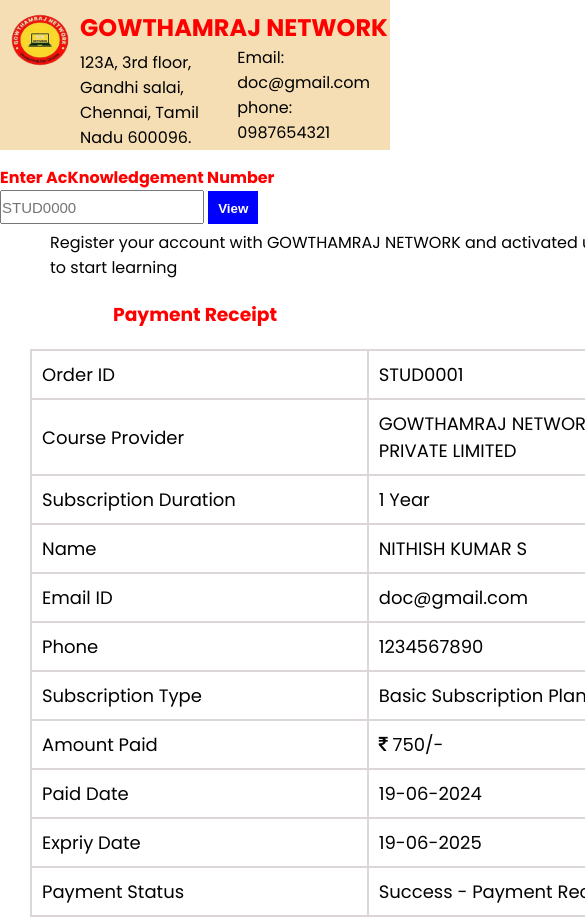
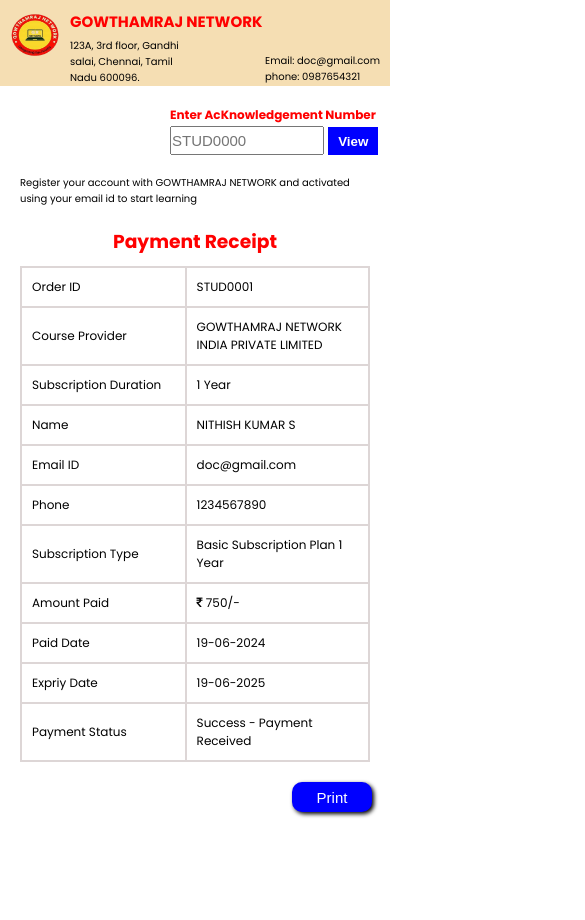
Before and after one commit to Nithishkumars-2001/subscription-receipt, a plain HTML site: page index.html in a window 390 px wide. Shown: the top 920 px of the page, 585 px wide, since content can reach past the window. Drawn offline with Linux system fonts and the light colour scheme.

Commit message:
Updated all file

```diff
--- a/style.css
+++ b/style.css
@@ -124,3 +124,72 @@ body{
     background-color: white;
     font-weight: bold;
  }
+
+ @media screen and (max-width: 790px){
+    .address{
+        width: 130px;
+        font-size: 10px;
+    }
+
+    .logo img{
+        width: 50px;
+        height: 50px;
+    }
+
+    .logo h2{
+        padding-top: 10px;
+        color: red;
+        font-size: 15px;
+    }
+
+    .company-details .mail-phno{
+        font-size: 10px;
+        margin-right: 10px;
+        margin-top: 20px;
+    }
+
+     .acknow{
+        float: none;
+        padding-top: 15px;
+        padding-right: 0px;
+        padding-left: 170px;
+     }
+
+     .acknow strong{
+        font-size: 12px;
+     }
+
+     .acknow .inputackno{
+        width: 150px;
+        height: 25px;
+        font-size: 15px;
+     }
+
+     .acknow button{
+        width: 50px;
+        height: 28px;
+     }
+
+     .receipt-page p{
+        padding-top: 20px;
+        padding-left: 20px;
+        width: 350px;
+        font-size: 10px;
+     }
+
+     .student-details{
+        margin-top: 10px;
+        margin-left: 0px;
+     }
+
+     table,th,td{
+        font-size: 12px;
+        width:350px;
+     }
+
+     .print-btn button{
+        width: 80px;
+        float: right;
+        margin-right: 18px;
+     }
+ }
```
